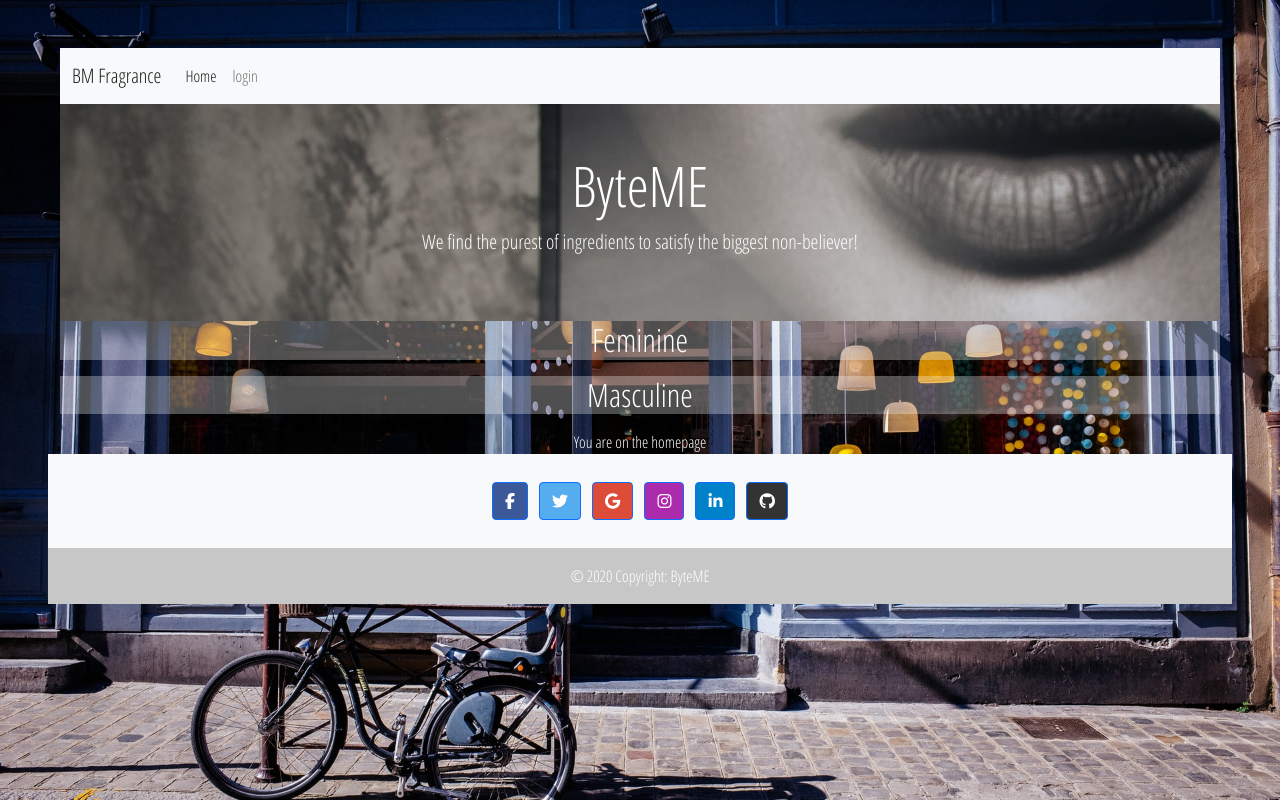
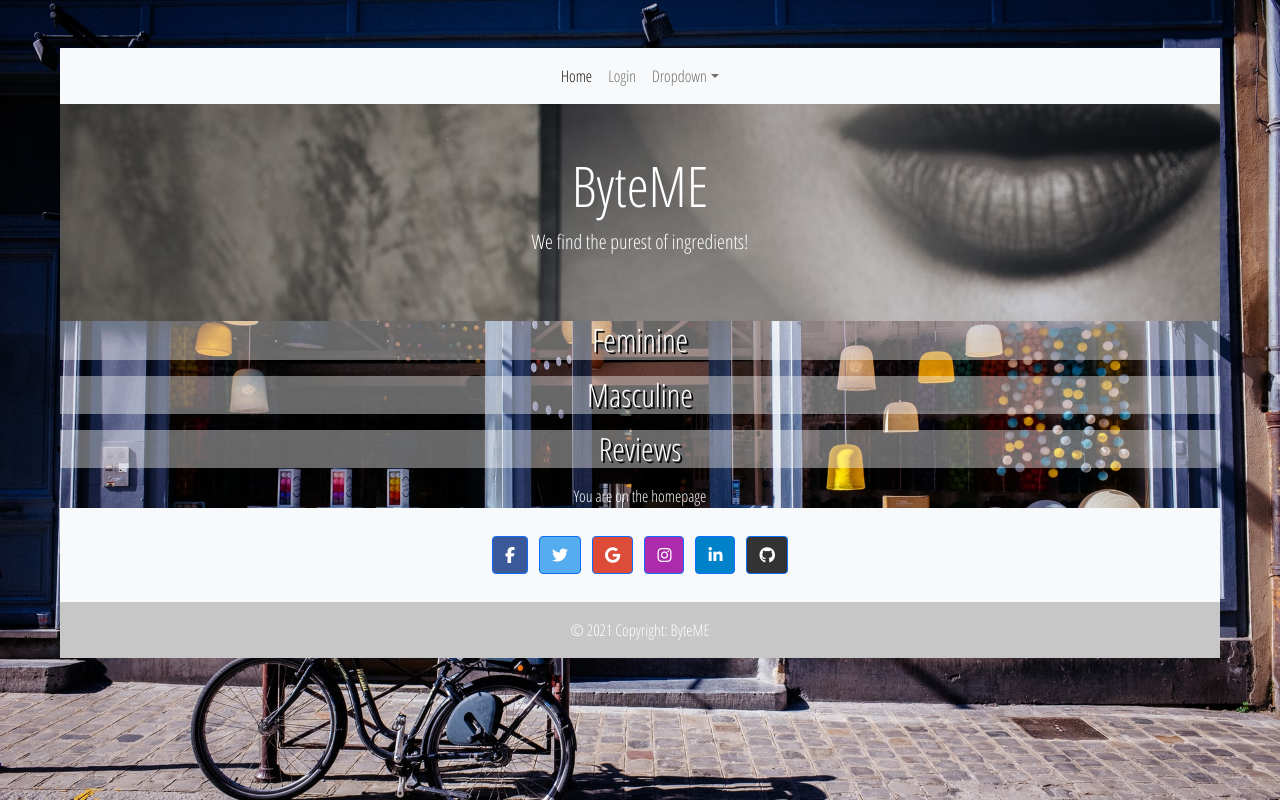
Before and after one commit to Kevin-Hernandez-Garza/BM-E-Commerce-Project, a Node server app: page / in a window 1280 px wide. Run offline with Node 20, Linux system fonts and the light colour scheme; some libraries are stand-ins or nearby versions.

Commit message:
front end updated

```diff
--- a/controllers/home-routes.js
+++ b/controllers/home-routes.js
@@ -2,6 +2,8 @@ const router = require('express').Router();
 
 router.get('/', (req, res) => {
     res.render('homepage');
+
+
 });
 
 module.exports = router;
--- a/public/stylesheets/style.css
+++ b/public/stylesheets/style.css
@@ -30,7 +30,8 @@ a:hover {
 }
 
 h2 {
-  background-color: rgba(255, 255, 255, 0.3);
+  background-color: rgba(255, 255, 255, 0.4);
+  text-shadow: 2px 2px #000;
 }
 
 .jumbotron {
--- a/views/layouts/main.handlebars
+++ b/views/layouts/main.handlebars
@@ -21,44 +21,80 @@
     <body class="bg-image p-5 text-center shadow-1-strong rounded mb-5 text-white">
 
     <div class="container-fluid">
-
+        {{!-- navbar --}}
         <nav class="navbar navbar-expand-lg navbar-light bg-light">
+            <!-- Container wrapper -->
     <div class="container-fluid">
-                    <a class="navbar-brand" href="/">BM Fragrance</a>
-
-                <button class="navbar-toggler" type="button" data-bs-toggle="collapse" data-bs-target="#navbarNav" aria-controls="navbarNav" aria-expanded="false" aria-label="Toggle navigation">
-                <span class="navbar-toggler-icon"></span>
+        <!-- Toggle button -->
+        <button
+        class="navbar-toggler"
+        type="button"
+        data-mdb-toggle="collapse"
+        data-mdb-target="#navbarCenteredExample"
+        aria-controls="navbarCenteredExample"
+        aria-expanded="false"
+        aria-label="Toggle navigation"
+        >
+        <i class="fas fa-bars"></i>
         </button>
 
-                <div class="collapse navbar-collapse" id="navbarNav">
-
-                    <ul class="navbar-nav">
+        <!-- Collapsible wrapper -->
+        <div
+        class="collapse navbar-collapse justify-content-center"
+        id="navbarCenteredExample"
+        >
+        <!-- Left links -->
+        <ul class="navbar-nav mb-2 mb-lg-0">
             <li class="nav-item">
             <a class="nav-link active" aria-current="page" href="/">Home</a>
             </li>
             {{#if loggedIn}}
             <li class="nav-item">
-                            <a class="nav-link" href="#">logout</a>
+            <a class="nav-link" href="/">Logout</a>
             </li>
             <li class="nav-item">
-                            <a class="nav-link disabled" href="#" tabindex="-1" aria-disabled="true">checkout</a>
+            <a class="nav-link" href="/">Checkout</a>
             </li>
             {{else}}
             <li class="nav-item">
-                            <a class="nav-link" href="#">login</a>
+            <a class="nav-link" href="/">Login</a>
+            </li>
+            {{/if}}
+            <!-- Navbar dropdown -->
+            <li class="nav-item dropdown">
+            <a class="nav-link dropdown-toggle" href="#" id="navbarDropdown" role="button" data-mdb-toggle="dropdown" aria-expanded="false">Dropdown</a>
+                <!-- Dropdown menu -->
+                <ul class="dropdown-menu" aria-labelledby="navbarDropdown">
+                    <li>
+                    <a class="dropdown-item" href="#">Home</a>
+                    </li>
+                    {{#if loggedIn}}
+                    <li>
+                    <a class="dropdown-item" href="#">Logout</a>
+                    </li>
+                    <li>
+                    <a class="dropdown-item" href="#">Checkout</a>
+                    </li>
+                    {{else}}
+                    <li><hr class="dropdown-divider" /></li>
+                    <li>
+                    <a class="dropdown-item" href="#">Login</a>
                     </li>
                     {{/if}}
                 </ul>
-
+            </li>
+        </ul>
+        <!-- Left links -->
         </div>
-
+                <!-- Collapsible wrapper -->
             </div>
+            <!-- Container wrapper -->
         </nav>
 
         <div class="jumbotron jumbotron-fluid p-5">
             <div class="container">
                 <h1 class="display-4">ByteME </h1>
-                    <p class="lead">We find the purest of ingredients to satisfy the biggest non-believer!</p>
+                <p class="lead">We find the purest of ingredients!</p>
             </div>
         </div>
 
@@ -83,11 +119,19 @@
             </ul>
         </div>
 
+        <div>
+            <h2>
+                Reviews
+            </h2>
+
+            <ul>
+
+            </ul>
+        </div>
+
 
 
         {{{ body }}}
-
-        </div>
 
 
         <footer class="bg-light text-center text-white">
@@ -99,8 +143,9 @@
         <a
             class="btn btn-primary btn-floating m-1"
             style="background-color: #3b5998;"
-                href="#!"
+            href="https://developers.facebook.com/"
             role="button"
+            target="_blank"
             ><i class="fab fa-facebook-f"></i
         ></a>
 
@@ -108,8 +153,9 @@
         <a
             class="btn btn-primary btn-floating m-1"
             style="background-color: #55acee;"
-                href="#!"
+            href="https://developer.twitter.com/en"
             role="button"
+            target="_blank"
             ><i class="fab fa-twitter"></i
         ></a>
 
@@ -117,8 +163,9 @@
         <a
             class="btn btn-primary btn-floating m-1"
             style="background-color: #dd4b39;"
-                href="#!"
+            href="https://developers.google.com/"
             role="button"
+            target="_blank"
             ><i class="fab fa-google"></i
         ></a>
 
@@ -126,8 +173,9 @@
         <a
             class="btn btn-primary btn-floating m-1"
             style="background-color: #ac2bac;"
-                href="#!"
+            href="https://www.instagram.com/developer/"
             role="button"
+            target="_blank"
             ><i class="fab fa-instagram"></i
         ></a>
 
@@ -135,16 +183,18 @@
         <a
             class="btn btn-primary btn-floating m-1"
             style="background-color: #0082ca;"
-                href="#!"
+            href="https://developer.linkedin.com/"
             role="button"
+            target="_blank"
             ><i class="fab fa-linkedin-in"></i
         ></a>
         <!-- Github -->
         <a
             class="btn btn-primary btn-floating m-1"
             style="background-color: #333333;"
-                href="#!"
+            href="https://github.com/Kevin-Hernandez-Garza/BM-E-Commerce-Project"
             role="button"
+            target="_blank"
             ><i class="fab fa-github"></i
         ></a>
         </section>
@@ -154,12 +204,13 @@
 
         <!-- Copyright -->
         <div class="text-center p-3 copyright" style="background-color: rgba(0, 0, 0, 0.2);">
-                © 2020 Copyright:
+            © 2021 Copyright:
             <a href="/">ByteME</a>
         </div>
         <!-- Copyright -->
         </footer>
 
+    </div>
 
     {{#if loggedIn}}
     <script src="/public/javascript/logout.js"></script>
```
Also changed, not shown: public/images/Byte Me Logo (1).jpg (added), public/images/Byte Me Logo (5).jpg (added), public/images/Byte Me Logo.jpg (added). Lines whose indentation alone changed are shown as unchanged.
